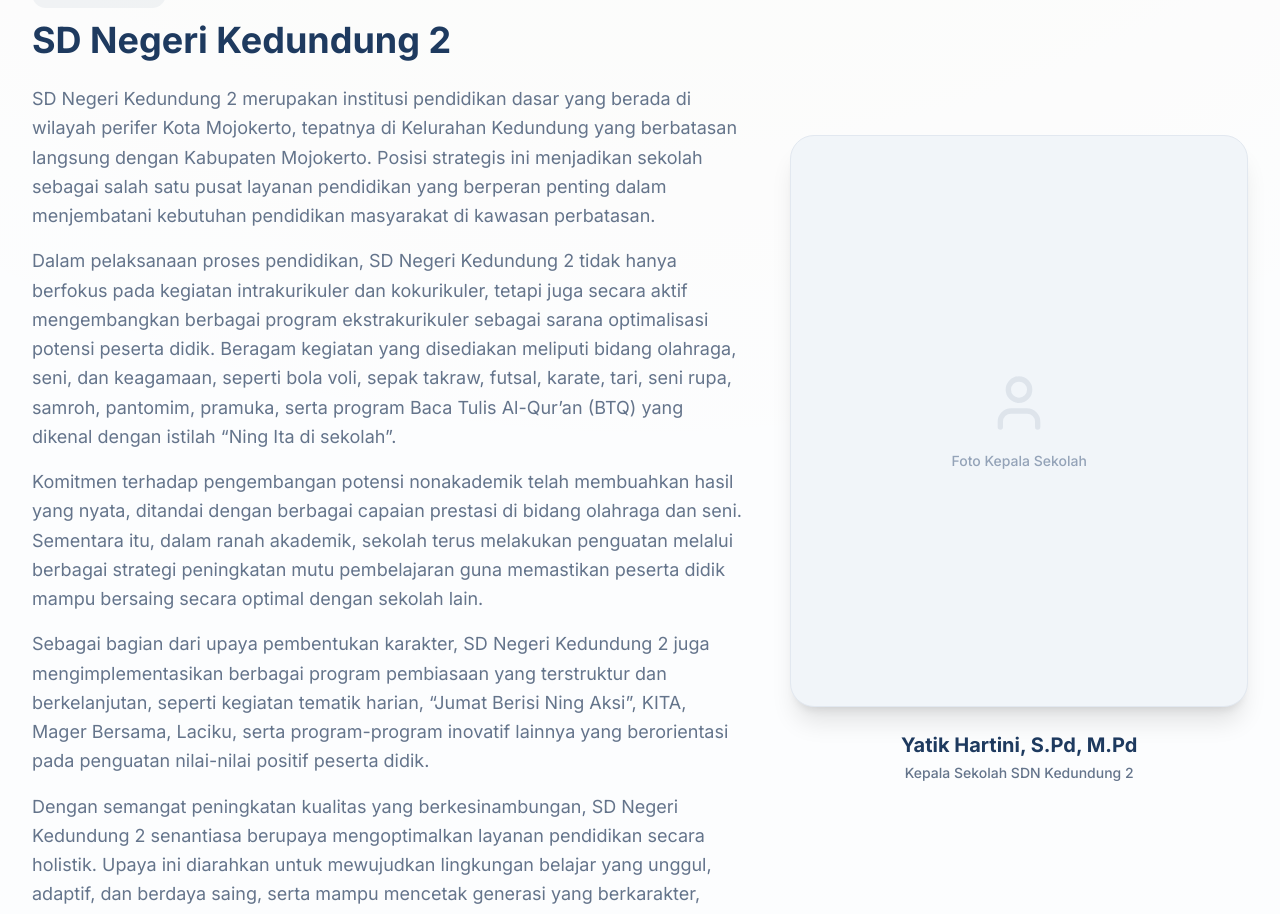
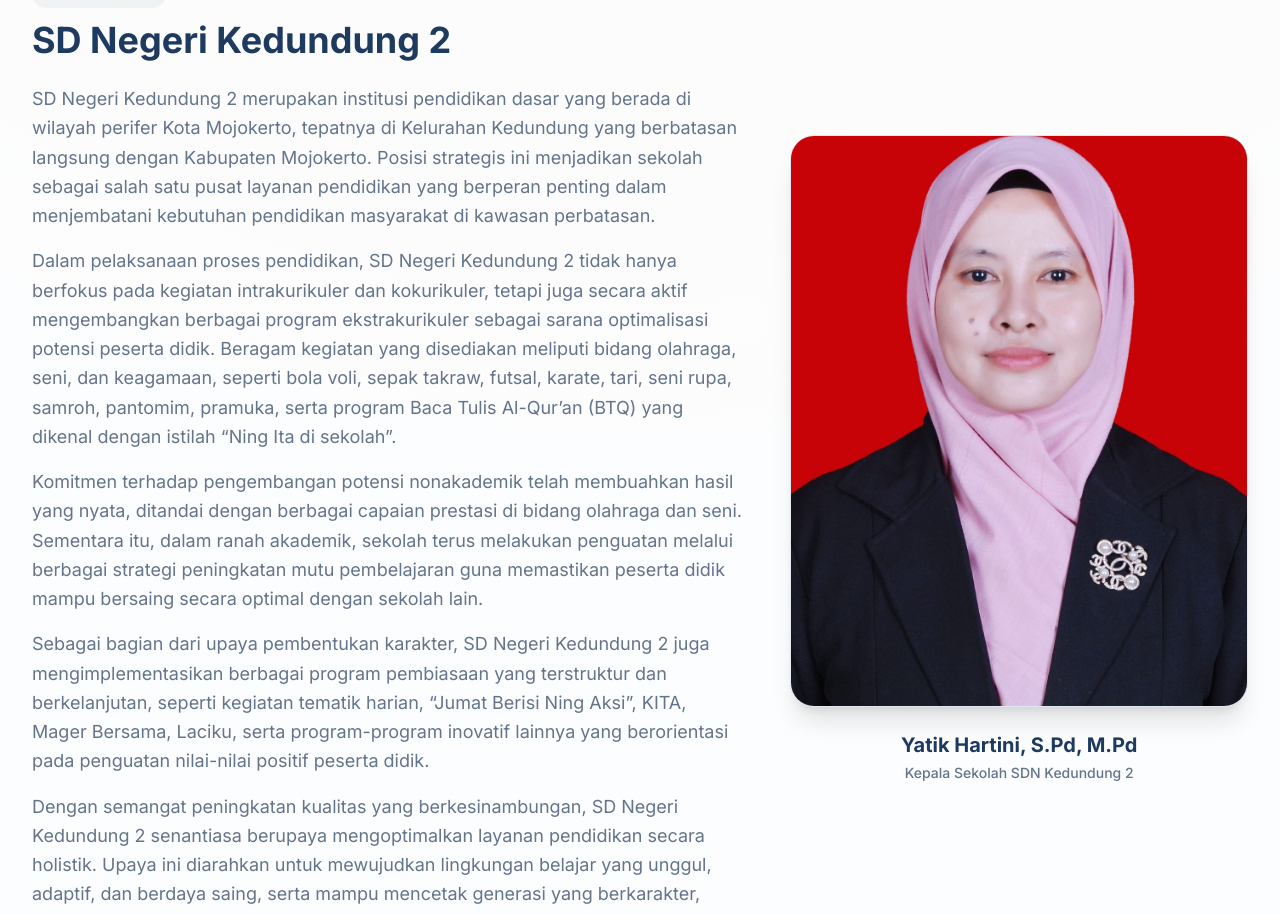
Before and after one commit to iqbalraihanfr/sdn-2kedundung, a Next.js app: page / in a window 1280 px wide. Shown: the part 900-1814 px from the top of the page. Built offline with nearby package versions, Linux system fonts and the light colour scheme.

Commit message:
feat(home): display real photo of headmaster in tentang section
- Replace fallback placeholder icon with kepala-sekolah.jpeg

- Clean up unused User icon import from lucide-react

```diff
--- a/src/components/home/tentang-section.tsx
+++ b/src/components/home/tentang-section.tsx
@@ -1,5 +1,5 @@
 import Image from "next/image";
-import { Eye, Target, User } from "lucide-react";
+import { Eye, Target } from "lucide-react";
 
 import { misiPoints } from "@/data";
 
@@ -40,20 +40,12 @@ export function TentangSection() {
           {/* Headmaster Photo (40% -> 2/5 cols) */}
           <div className="lg:col-span-2">
             <div className="relative aspect-[4/5] w-full overflow-hidden rounded-3xl bg-surface-alt shadow-xl border border-border">
-              <div className="absolute inset-0 flex flex-col items-center justify-center text-text-muted">
-                {/* Fallback placeholder if image is missing */}
-                <User size={64} className="mb-4 opacity-20" />
-                <span className="text-sm font-medium">Foto Kepala Sekolah</span>
-              </div>
-              {/* NOTE: Uncomment this block when the real photo is available in public/images folder */}
-              {/*
               <Image
-                src="/images/kepsek.jpg"
+                src="/images/kepala-sekolah.jpeg"
                 alt="Kepala Sekolah SDN Kedundung 2"
                 fill
-                className="object-cover relative z-10"
+                className="object-cover"
               />
-              */}
             </div>
             <div className="mt-6 text-center">
               <h3 className="text-xl font-bold text-primary">Yatik Hartini, S.Pd, M.Pd</h3>
```
Also changed, not shown: public/images/kepala-sekolah.jpeg (added).
